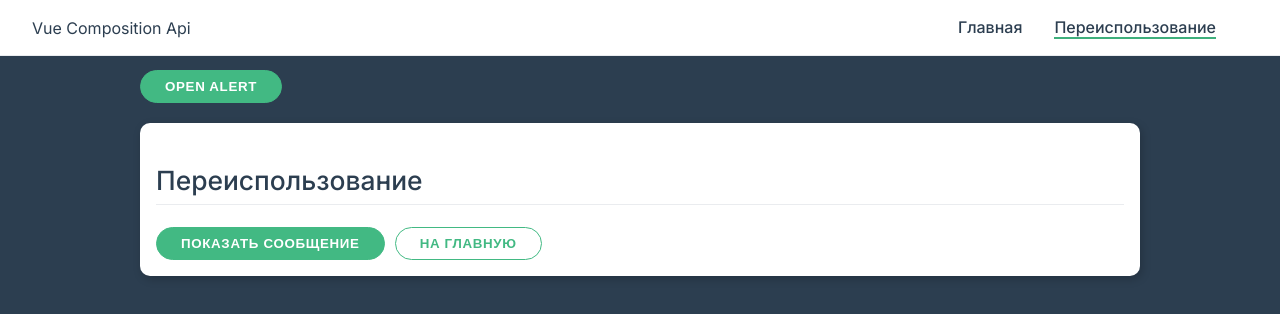
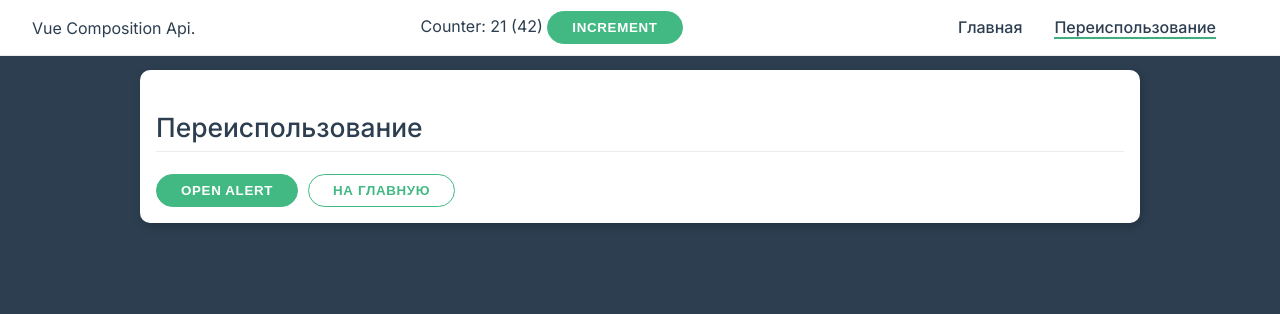
Before and after one commit to bamfl/vue, a Vue app in the folder module-12-vue-composition-api/: page /reuse in a window 1280 px wide. Shown: the top 314 px of the page. Built offline with nearby package versions, Linux system fonts and the light colour scheme.

Commit message:
feat: add vuex

```diff
--- a/module-12-vue-composition-api/package.json
+++ b/module-12-vue-composition-api/package.json
@@ -10,7 +10,8 @@
   "dependencies": {
     "core-js": "^3.8.3",
     "vue": "^3.2.13",
-    "vue-router": "^4.0.14"
+    "vue-router": "^4.0.14",
+    "vuex": "^4.0.2"
   },
   "devDependencies": {
     "@babel/core": "^7.12.16",
--- a/module-12-vue-composition-api/src/App.vue
+++ b/module-12-vue-composition-api/src/App.vue
@@ -1,6 +1,16 @@
 <template>
   <header class="navbar">
-    <div>Vue Composition Api</div>
+    <div>Vue Composition Api.</div>
+
+    <div>
+      Counter: {{ counter }} ({{ doubleCounter }})
+      <button
+        class="btn primary"
+        @click="increment"
+      >
+        Increment
+      </button>
+    </div>
 
     <ul class="navbar-menu">
       <li>
@@ -22,4 +32,13 @@
 </template>
 
 <script setup>
+import { computed } from 'vue';
+import { useStore } from 'vuex';
+
+const store = useStore();
+
+const counter = computed(() => store.state.counter);
+const doubleCounter = computed(() => store.getters.doubleCounter);
+const increment = (() => store.commit('increment'));
+
 </script>
--- a/module-12-vue-composition-api/src/components/AppAlert.vue
+++ b/module-12-vue-composition-api/src/components/AppAlert.vue
@@ -9,8 +9,6 @@
 </template>
 
 <script setup>
-import { defineProps, defineEmits } from 'vue';
-
 const props = defineProps({
   type: {
     type: String,
--- a/module-12-vue-composition-api/src/main.js
+++ b/module-12-vue-composition-api/src/main.js
@@ -1,6 +1,10 @@
 import { createApp } from 'vue';
 import App from './App.vue';
 import router from './router';
+import store from './store';
 import './theme.css';
 
-createApp(App).use(router).mount('#app');
+createApp(App)
+  .use(store)
+  .use(router)
+  .mount('#app');
--- /dev/null
+++ b/module-12-vue-composition-api/src/store.js
@@ -0,0 +1,19 @@
+import { createStore } from 'vuex';
+
+export default createStore({
+  state() {
+    return {
+      counter: 21,
+    };
+  },
+  getters: {
+    doubleCounter(state) {
+      return state.counter * 2;
+    },
+  },
+  mutations: {
+    increment(state) {
+      state.counter += 1;
+    },
+  },
+});
--- a/module-12-vue-composition-api/src/use/useAlert.js
+++ b/module-12-vue-composition-api/src/use/useAlert.js
@@ -1,7 +1,7 @@
 import { ref } from 'vue';
 
-export default function useAlert() {
-  const alert = ref(false);
+export default function useAlert(visibility = false) {
+  const alert = ref(visibility);
 
   function toggle() {
     alert.value = !alert.value;
--- a/module-12-vue-composition-api/src/views/HomePage.vue
+++ b/module-12-vue-composition-api/src/views/HomePage.vue
@@ -65,7 +65,7 @@ import useAlert from '../use/useAlert';
 import AppAlert from '../components/AppAlert.vue';
 import AppInfo from '../components/AppInfo.vue';
 
-const { alert, toggle, close } = useAlert();
+const { alert, toggle, close } = useAlert(true);
 
 const title = ref('Hello from provide');
 provide('title', title);
--- a/module-12-vue-composition-api/src/views/ReusePage.vue
+++ b/module-12-vue-composition-api/src/views/ReusePage.vue
@@ -7,20 +7,14 @@
     Attention!
   </AppAlert>
 
-  <button
-    class="btn primary"
-    @click="toggle"
-  >
-    {{ alert ? 'Close' : 'Open' }} Alert
-  </button>
-
-  <br><br>
-
   <div class="card">
     <h2>Переиспользование</h2>
 
-    <button class="btn primary">
-      Показать сообщение
+    <button
+      class="btn primary"
+      @click="toggle"
+    >
+      {{ alert ? 'Close' : 'Open' }} Alert
     </button>
 
     <button
```
Also changed, not shown: 1 other file (tests, documents, lock files or other folders).
